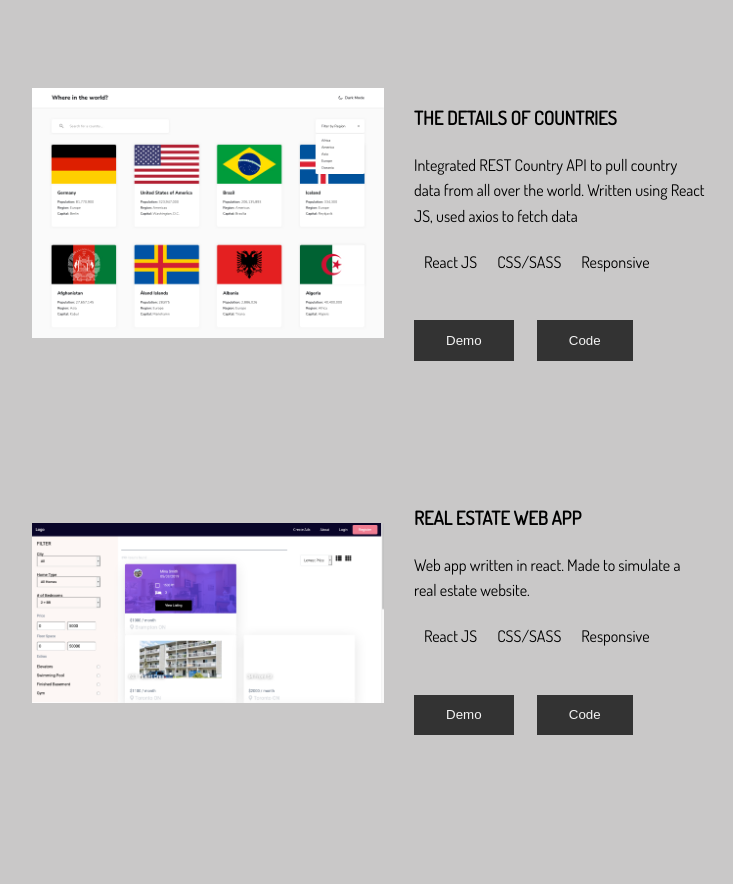
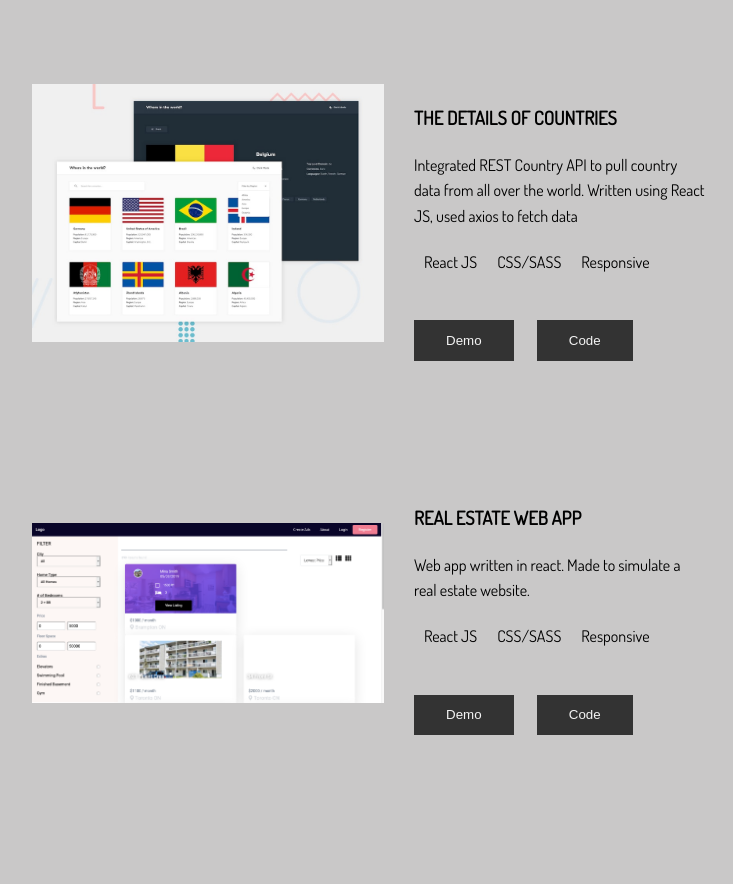
Before and after one commit to skingz77/portfolio, a website: page dist/index.html in a window 1280 px wide. Shown: the part 1136-2020 px from the top of the page, without its empty margins (256-989 px from the left). Drawn offline with Linux system fonts and the light colour scheme.

Commit message:
changed a pic

```diff
--- a/dist/index.html
+++ b/dist/index.html
@@ -75,7 +75,7 @@
         <div class="projects-container">
             <div class="box">
                 <div class="picture-container">
-                  <img src="./img/Projects/desktop-design-home-light.jpg" alt="">
+                  <img src="./img/Projects/desktop-preview.jpg" alt="">
                 </div>
                 <div class="content-container">
                   <div class="content">
```
Also changed, not shown: dist/img/Projects/desktop-preview.jpg (added).
